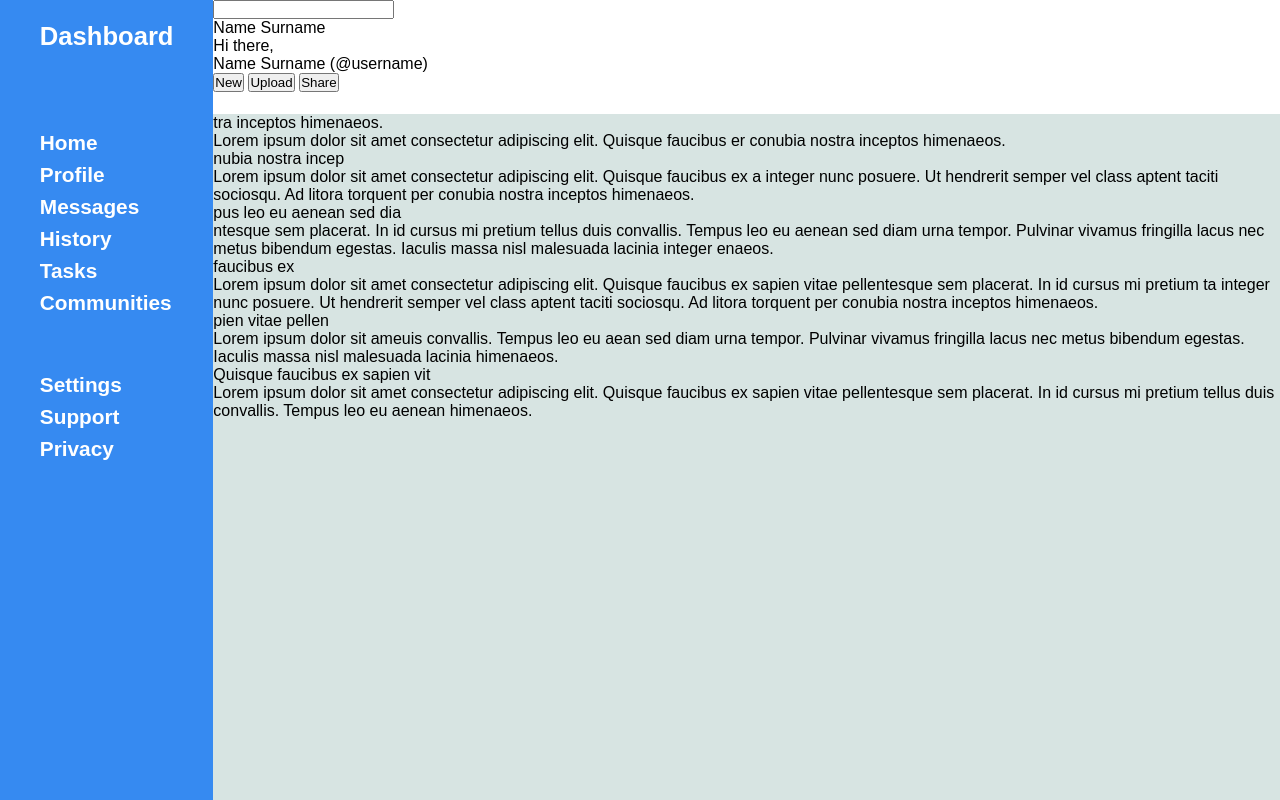
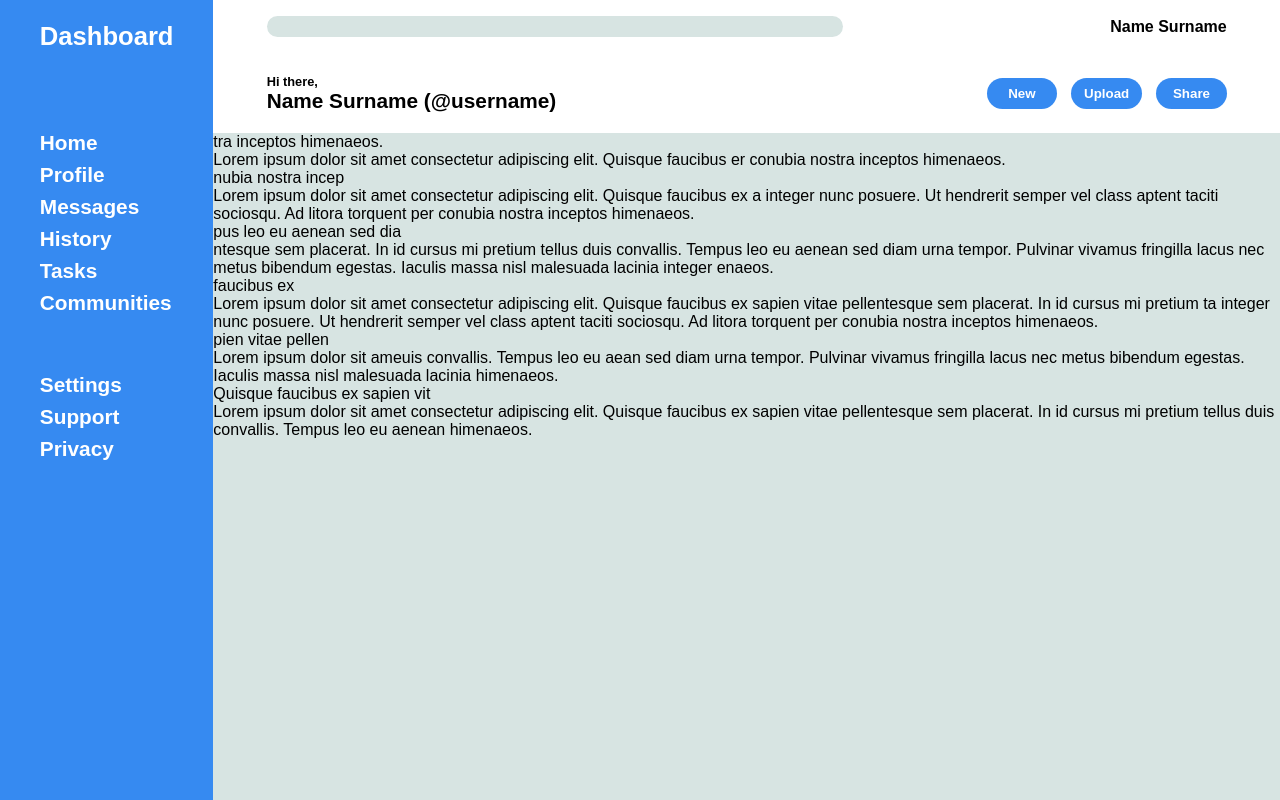
Before and after one commit to e-edgars/admin-dashboard, a plain HTML site: page index.html in a window 1280 px wide. Drawn offline with Linux system fonts and the light colour scheme.

Commit message:
Build header layout

```diff
--- a/index.html
+++ b/index.html
@@ -18,7 +18,7 @@
         </div>
 
         <div class="greet">
-          Hi there,
+          <div class="greeting">Hi there,</div>
           <div>Name Surname (@username)</div>
         </div>
 
--- a/style.css
+++ b/style.css
@@ -9,9 +9,68 @@ body {
   height: 100vh;
 }
 
+.container {
+  height: 100%;
+  display: grid;
+  grid-template-columns: 1fr 5fr;
+  grid-template-rows: 1fr 5fr;
+}
+
 header {
   background-color: rgb(255, 255, 255);
   grid-column: 2 / 3;
+
+  display: grid;
+  grid-template-rows: 2fr 3fr;
+  grid-template-columns: 3fr 1fr;
+  align-items: center;
+
+  padding: 0 5%;
+
+}
+
+input[type="search"] {
+  border: none;
+  border-radius: 20px;
+
+  background-color: rgb(215, 228, 226);
+
+  height: 40%;
+  width: 80%;
+}
+
+.user-profile {
+  justify-self: end;
+
+  font-weight: bold;
+}
+
+.greet {
+  font-weight: bold;
+  font-size: 1.3rem;
+}
+
+.greeting {
+  font-size: 0.8rem;
+}
+
+.buttons {
+  display: grid;
+  grid-auto-flow: column;
+  grid-auto-columns: 1fr;
+  gap: 6%;
+}
+
+button {
+  border: none;
+  border-radius: 20px;
+
+  background-color: rgb(54, 138, 241);
+
+  color: rgb(255, 255, 255);
+  font-weight: bold;
+
+  padding: 8px;
 }
 
 aside {
@@ -55,10 +114,3 @@ main {
   background-color: rgb(215, 228, 226);
   grid-column: 2 / 3;
 }
-
-.container {
-  height: 100%;
-  display: grid;
-  grid-template-columns: 1fr 5fr;
-  grid-template-rows: 1fr 6fr;
-}
```
